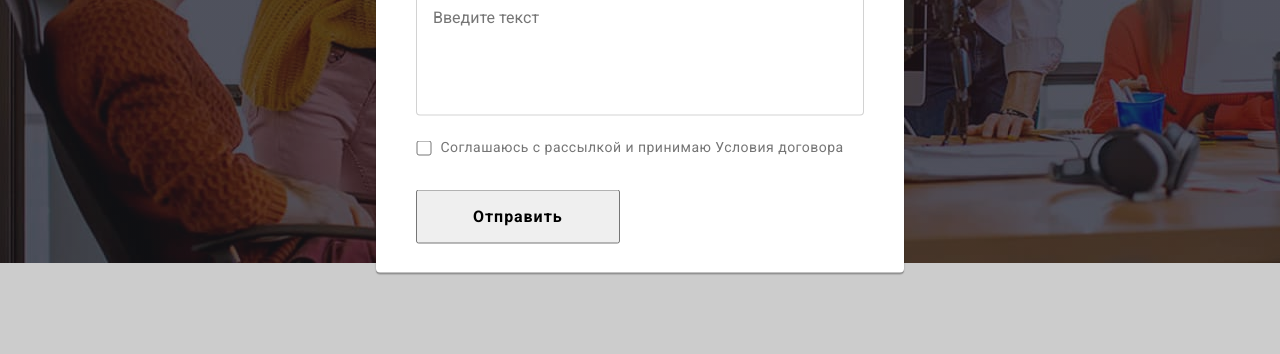
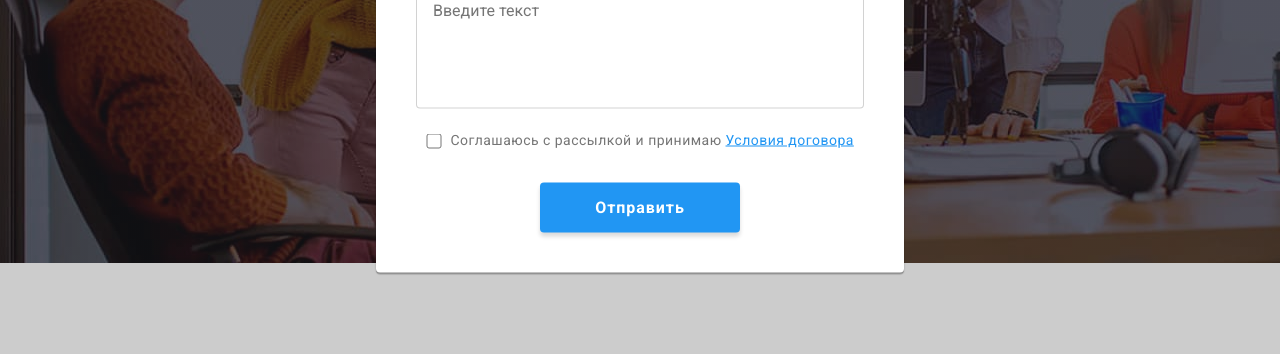
Before and after one commit to YevhenKon/goit-markup-hw-06, a plain HTML site: page index.html in a window 1280 px wide. Both pictures are taken after a click on the button "Заказать услугу". Shown: the part 418-772 px from the top of the page. Drawn offline with nearby package versions, Linux system fonts and the light colour scheme.

Commit message:
2 commit

```diff
--- a/css/styles.css
+++ b/css/styles.css
@@ -826,6 +826,7 @@ background: var(--secondary-text-color);
     border: 1px solid rgba(33, 33, 33, 0.2);
     border-radius: 4px;
     padding: 11px 12px;
+    height: 40px;
 }
 
 .form-field textarea {
@@ -840,11 +841,8 @@ textarea {resize: none;}
 .license-agree {
     display: flex;
     align-items: center;
-    /* text-align: center; */
-
+    justify-content: center;
     margin-bottom: 30px;
-    /* margin-left: 10px;
-    margin-right: 10px; */
 
 }
 
@@ -860,13 +858,23 @@ textarea {resize: none;}
     line-height: 1.71;
 }
 
+.license-agree-text {
+    text-decoration-line: underline;
+    color: var(--accent-color);
+}
+
 .button-form {
+    display: flex;
     font-weight: 700;
     line-height: 1.88;
     letter-spacing: 0.06em;
     font-size: 16px;
-    /* width: 200px;
-    height: 50px; */
     padding: 10px 55px;
+    background: var(--accent-color);
+    box-shadow: 0px 4px 4px rgba(0, 0, 0, 0.15);
+    border-radius: 4px;
+    color: var(--secondary-text-color);
+    border: none;
     margin: 0 auto;
+    justify-content: center;
 }
--- a/index.html
+++ b/index.html
@@ -434,7 +434,7 @@
 
                 <div class="license-agree">
                     <input type="checkbox" name="agree" id="agree">
-                    <label for="agree">Соглашаюсь с рассылкой и принимаю Условия договора</label>
+                    <label for="agree">Соглашаюсь с рассылкой и принимаю <span class="license-agree-text">Условия договора</span></label>
                 </div>
 
                 <button class="button-form" type="submit">Отправить</button>
```
